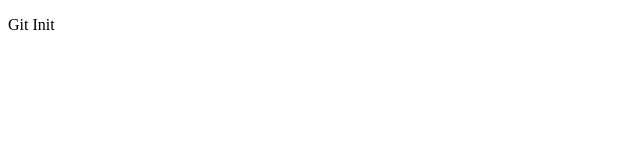
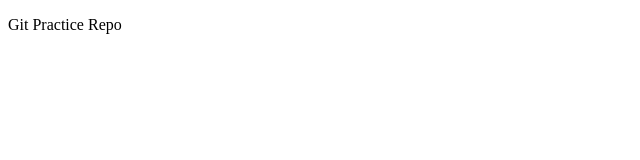
Before and after one commit to taspinara/git-init, a plain HTML site: page index.html in a window 1280 px wide. Shown: the full height of the page, 0-640 px from the left. Drawn offline with Linux system fonts and the light colour scheme.

Commit message:
Change footer

```diff
--- a/index.html
+++ b/index.html
@@ -7,7 +7,7 @@
 </head>
 <body>
     <footer>
-        <p>Git Init</p>
+        <p>Git Practice Repo</p>
     </footer>
 </body>
 </html>
```
